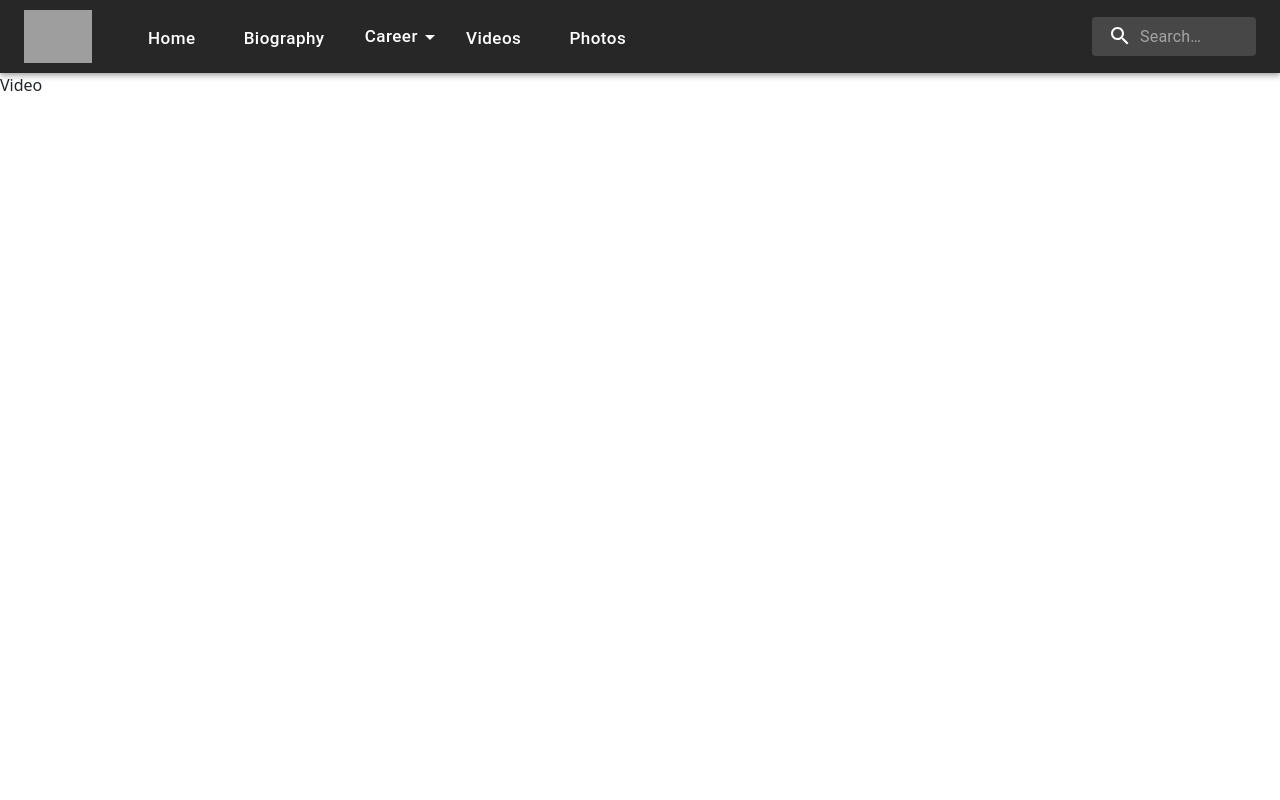
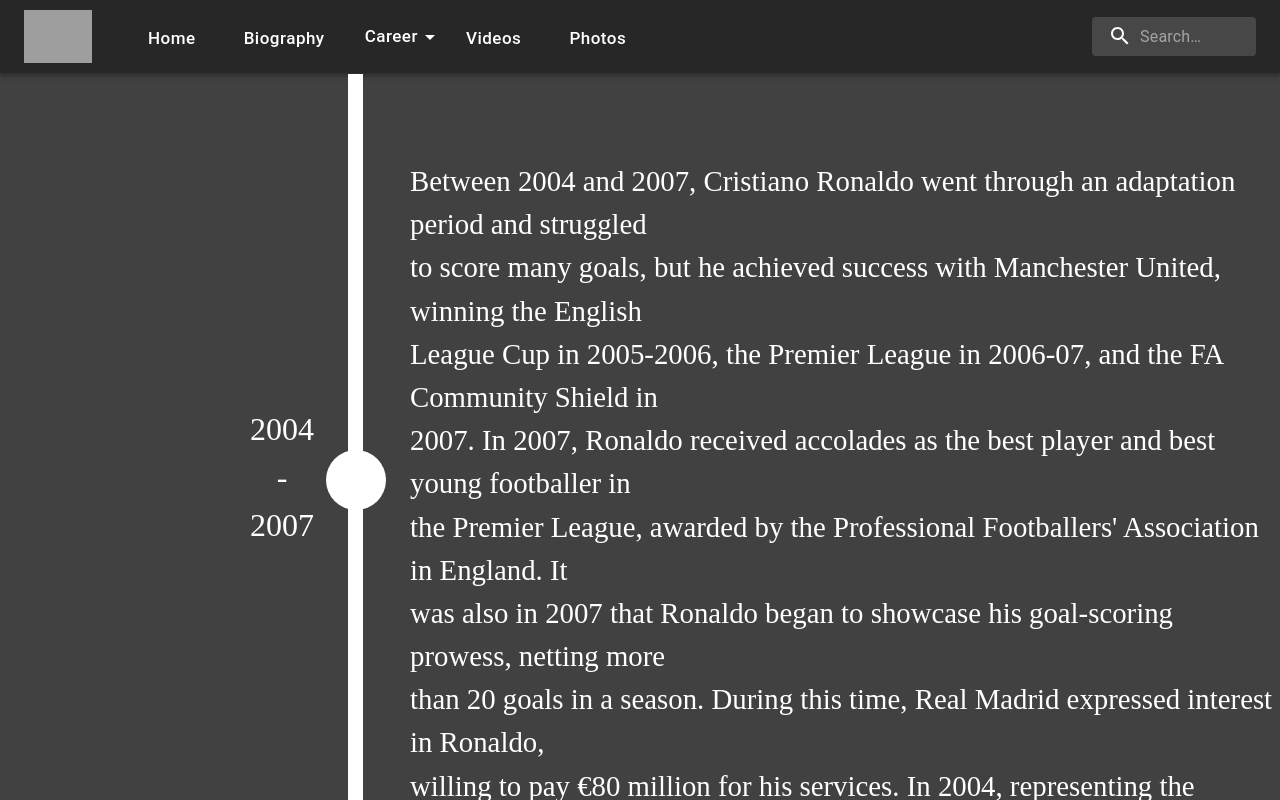
Before and after one commit to miguelfcostaa/SGM, a React (Create React App) app: page /timeline4 in a window 1280 px wide. Built offline with nearby package versions, Linux system fonts and the light colour scheme; grey boxes are pictures that could not be loaded.

Commit message:
timeline 4 feito

```diff
--- a/src/components/Timeline4.tsx
+++ b/src/components/Timeline4.tsx
@@ -1,13 +1,51 @@
+import { Box, Button } from "@mui/material";
 import React from 'react';
 import NavBar from './NavBar';
 
 const Timeline4 = () => {
     return (
-        <>
+        <div style={{overflow: 'hidden', background: '#414141', position: 'absolute', height: '100%', width: '100%'}} >
             <NavBar />
-            <span>Video</span>
-
-        </>
+            <Box sx={{ marginLeft: '1520px', marginTop: "100px" }}>
+                <img
+                height="600"
+                width="400"
+                src="https://cdn.discordapp.com/attachments/525052167007240224/1184510429020569620/ronaldo_manchester_united_2005.jpg?ex=658c3c4d&is=6579c74d&hm=ed4393a98a43b54305252a5edab3464707397b6880adb2e4ff8db69ae8658b3c&"
+                ></img>
+            </Box>
+            <div>
+                <button className="invisible-button" onClick={() => window.location.href = "/timeline2"}></button>
+            </div>
+            <div className="line-full"></div>
+            <div className="ball"></div>
+            <div className="textotimeline2">
+                <p>
+                    Between 2004 and 2007, Cristiano Ronaldo went through an adaptation period and struggled <br></br>
+                    to score many goals, but he achieved success with Manchester United, winning the English <br></br>
+                    League Cup in 2005-2006, the Premier League in 2006-07, and the FA Community Shield in <br></br>
+                    2007. In 2007, Ronaldo received accolades as the best player and best young footballer in <br></br>
+                    the Premier League, awarded by the Professional Footballers' Association in England. It <br></br>
+                    was also in 2007 that Ronaldo began to showcase his goal-scoring prowess, netting more <br></br>
+                    than 20 goals in a season. During this time, Real Madrid expressed interest in Ronaldo, <br></br>
+                    willing to pay €80 million for his services. In 2004, representing the national team, <br></br>
+                    Ronaldo was called up to participate in Euro 2004, held in Portugal. He scored his first <br></br>
+                    goal for the national team against Greece in the group stage, although Portugal lost 2-1. <br></br>
+                    Despite this setback, Portugal reached the Euro final but lost to Greece again. Between <br></br>
+                    2005 and 2006, the World Cup took place, where Ronaldo was the second-highest scorer in <br></br>
+                    the qualification phase with 7 goals. He scored his first World Cup goal against Iran.  <br></br>
+                    Portugal finished in 4th place in the competition, and Ronaldo was recognized as one of the <br></br>
+                    best young players of the 2006 World Cup.
+                </p>
+            </div>
+            <span className="datatimeline1">
+                   2004 <br></br>
+                   <center> - </center>
+                   2007
+            </span>
+            <div>
+                <button className="invisible-button-bottom" onClick={() => window.location.href = "/timeline5"}></button>
+            </div>
+        </div>
     );
 }
 
--- /dev/null
+++ b/src/components/Timeline5.tsx
@@ -0,0 +1,20 @@
+import { Box, Button } from "@mui/material";
+import React from 'react';
+import NavBar from './NavBar';
+
+const Timeline5 = () => {
+    return (
+        <div style={{overflow: 'hidden', background: '#414141', position: 'absolute', height: '100%', width: '100%'}} >
+            <NavBar />
+            <Box sx={{ marginLeft: '1480px', marginTop: "100px" }}>
+                <img
+                height="600"
+                width="400"
+                src="https://cdn.discordapp.com/attachments/525052167007240224/1184520885105868850/ronaldo_manchester_united_2008.jpg?ex=658c460a&is=6579d10a&hm=19f43468d7c9a7b34b491f4f8d066e7677202b1d9d6314342abc0fa4befd1656&"
+                ></img>
+            </Box>
+        </div>
+    );
+}
+
+export default Timeline5;
--- a/src/index.css
+++ b/src/index.css
@@ -351,6 +351,15 @@
   color: white;
 }
 
+.textotimeline2 {
+  font-family: 'Times New Roman', Times, serif;
+  position: absolute;
+  top: 160px;
+  left: 410px;
+  font-size: 1.8rem;
+  color: white;
+}
+
 .datatimeline1 {
   position: absolute;
   left: 250px;
--- a/src/index.tsx
+++ b/src/index.tsx
@@ -15,6 +15,7 @@
 import Timeline2 from './components/Timeline2';
 import Timeline3 from './components/Timeline3';
 import Timeline4 from './components/Timeline4';
+import Timeline5 from './components/Timeline5';
 import ClubCareer from './components/ClubCareer';
 
 const router = createBrowserRouter([
@@ -62,6 +63,10 @@
   {
     path: "/timeline4",
     element : <Timeline4 />,
+  },
+  {
+    path: "/timeline5",
+    element : <Timeline5 />,
   }
 ]);
 
```
